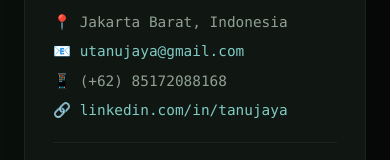
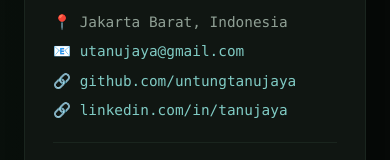
Before and after one commit to untungtanujaya/untungtanujaya.github.io, an Astro site: page /resume in a window 390 px wide. Shown: the part 255-415 px from the top of the page. Built offline with nearby package versions, Linux system fonts and the light colour scheme; Astro itself is replaced by a stand-in of ours.

Commit message:
privacy: remove phone number and add github link to resume contact info

```diff
--- a/src/pages/resume.astro
+++ b/src/pages/resume.astro
@@ -18,7 +18,7 @@ import skills from '../data/skills.json';
         <div style="display: flex; flex-direction: column; gap: 0.4rem; font-family: var(--font-mono); font-size: 0.9rem; color: var(--text-secondary);">
           <span>📍 Jakarta Barat, Indonesia</span>
           <span>📧 <a href="mailto:utanujaya@gmail.com">utanujaya@gmail.com</a></span>
-          <span>📱 (+62) 85172088168</span>
+          <span>🔗 <a href="https://github.com/untungtanujaya" target="_blank" rel="noopener noreferrer">github.com/untungtanujaya</a></span>
           <span>🔗 <a href="https://linkedin.com/in/tanujaya" target="_blank" rel="noopener noreferrer">linkedin.com/in/tanujaya</a></span>
         </div>
       </div>
```
